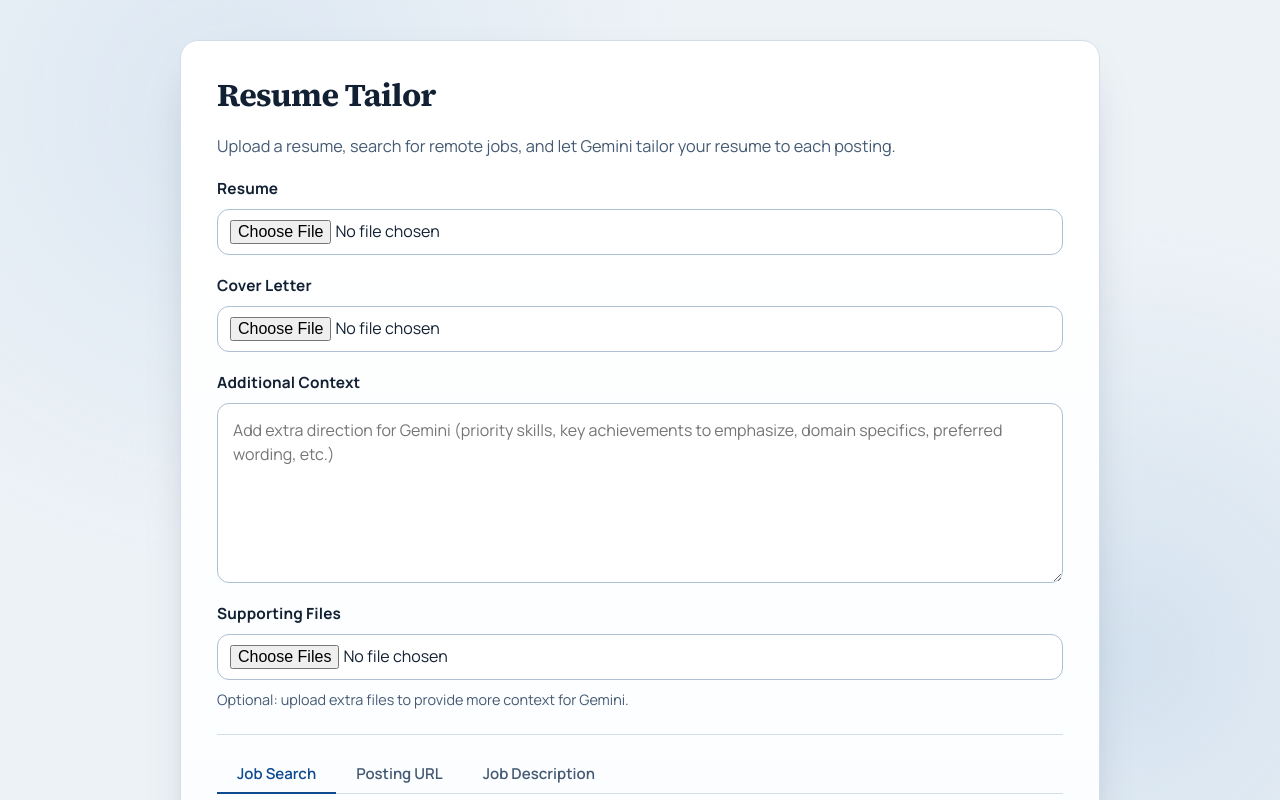
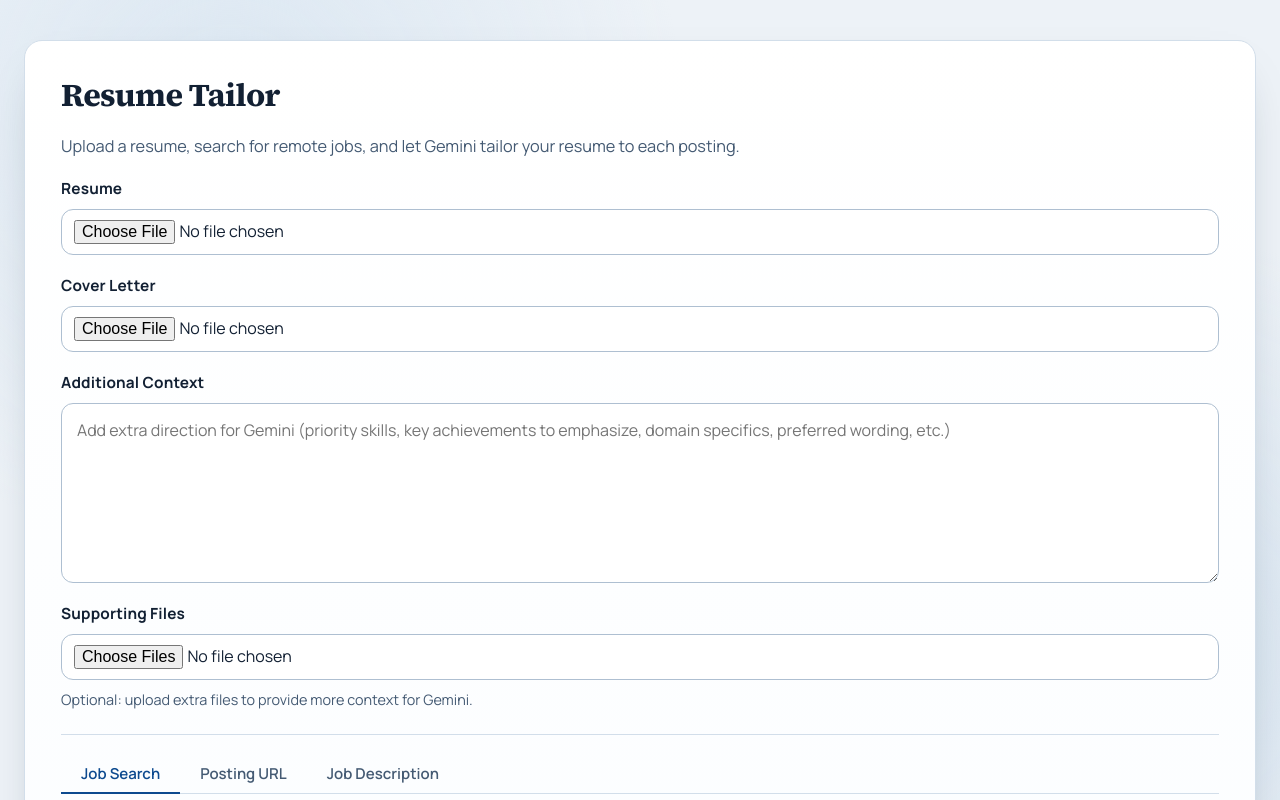
Before and after one commit to alexandergshaw/Resume-Tailor, a Next.js app in the folder hello-world/: page / in a window 1280 px wide. Shown: the top 800 px of the page. Built offline with nearby package versions, Linux system fonts and the light colour scheme.

Commit message:
feat: update layout styles for page and main sections

```diff
--- a/hello-world/app/page.module.css
+++ b/hello-world/app/page.module.css
@@ -1,14 +1,11 @@
 .page {
   min-height: 100vh;
-  display: flex;
-  align-items: center;
-  justify-content: center;
   padding: 40px 24px;
 }
 
 .main {
   width: 100%;
-  max-width: 920px;
+  max-width: 100%;
   display: flex;
   flex-direction: column;
   gap: 20px;
```
